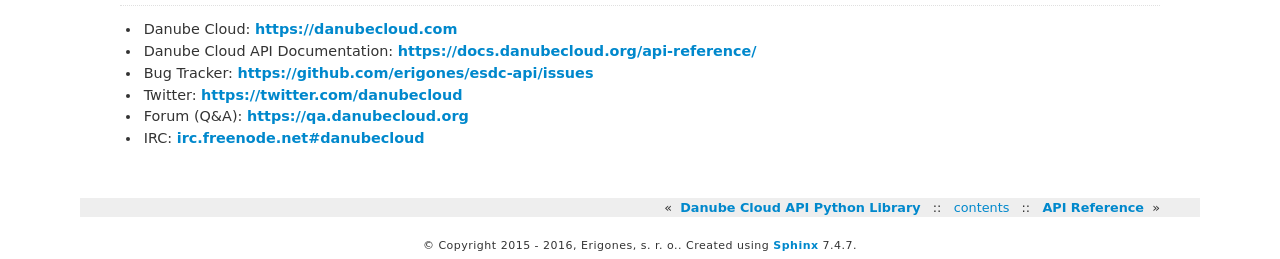
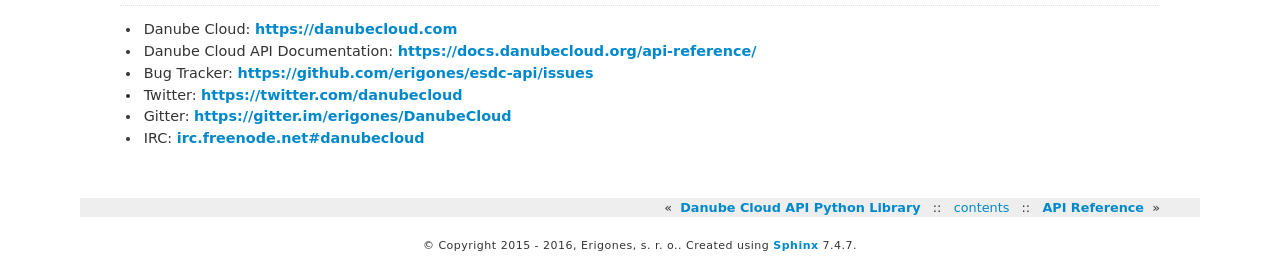
Before and after one commit to erigones/esdc-api, a Sphinx documentation site: the page built from docs/readme.rst, in a window 1280 px wide. Shown: the part 673-932 px from the top of the page. Built offline with Sphinx 7.4.7, drawn with Linux system fonts in a browser that asks for light colours.

Commit message:
Added link to gitter

```diff
--- a/docs/readme.rst
+++ b/docs/readme.rst
@@ -37,5 +37,5 @@
 - Danube Cloud API Documentation: https://docs.danubecloud.org/api-reference/
 - Bug Tracker: https://github.com/erigones/esdc-api/issues
 - Twitter: https://twitter.com/danubecloud
-- Forum (Q&A): https://qa.danubecloud.org
+- Gitter: https://gitter.im/erigones/DanubeCloud
 - IRC: `irc.freenode.net#danubecloud <https://webchat.freenode.net/#danubecloud>`__
```
